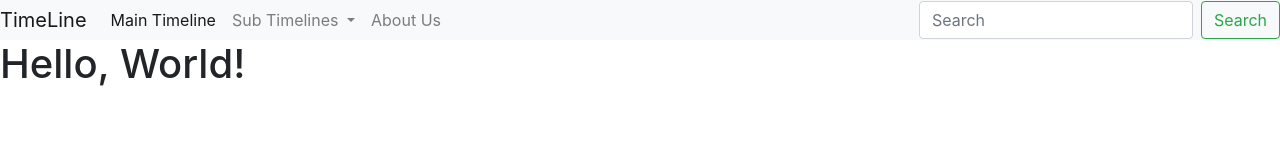
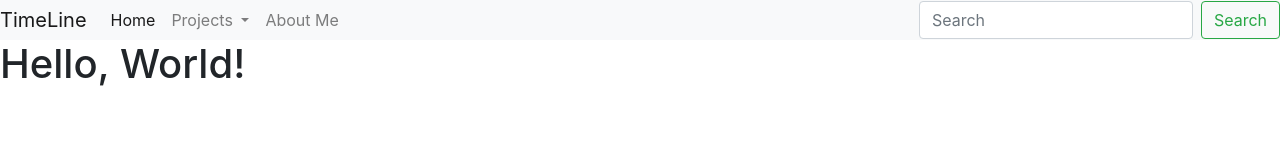
Before and after one commit to Michael22936/Timeline, a plain HTML site: page index.html in a window 1280 px wide. Drawn offline with nearby package versions, Linux system fonts and the light colour scheme.

```diff
--- a/index.html
+++ b/index.html
@@ -17,18 +17,18 @@
     <div class="collapse navbar-collapse" id="navbarSupportedContent">
         <ul class="navbar-nav mr-auto">
             <li class="nav-item active">
-                <a class="nav-link" href="index.html">Main Timeline<span class="sr-only">(current)</span></a>
+                <a class="nav-link" href="index.html">Home<span class="sr-only">(current)</span></a>
             </li>
             <li class="nav-item dropdown">
                 <a class="nav-link dropdown-toggle" href="#" id="navbarDropdown" role="button" data-toggle="dropdown" aria-haspopup="true" aria-expanded="false">
-                    Sub Timelines
+                    Projects
                 </a>
                 <div class="dropdown-menu" aria-labelledby="navbarDropdown">
 
                 </div>
             </li>
             <li class="nav-item">
-                <a class="nav-link" href="aboutus.html">About Us</a>
+                <a class="nav-link" href="aboutus.html">About Me</a>
             </li>
         </ul>
         <form class="form-inline my-2 my-lg-0">
```
Also changed, not shown: calculator.html (added, +15 -0 lines).
